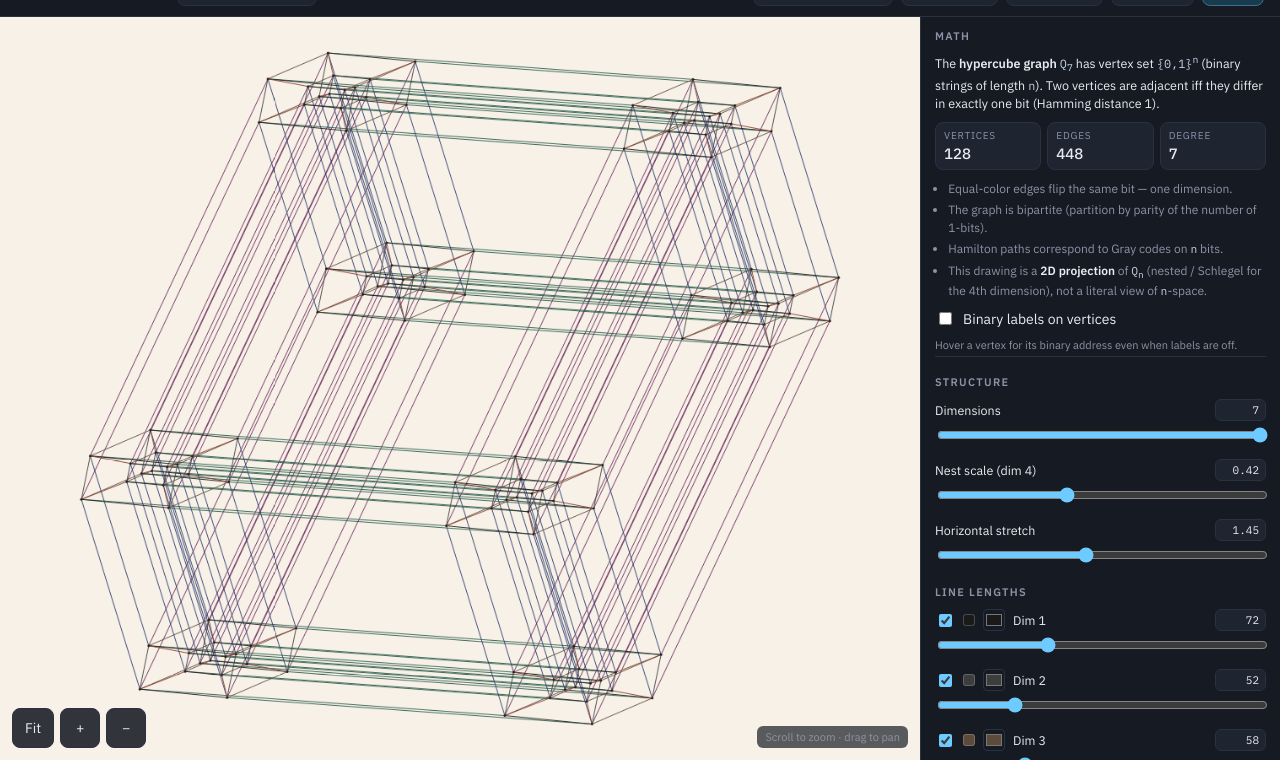
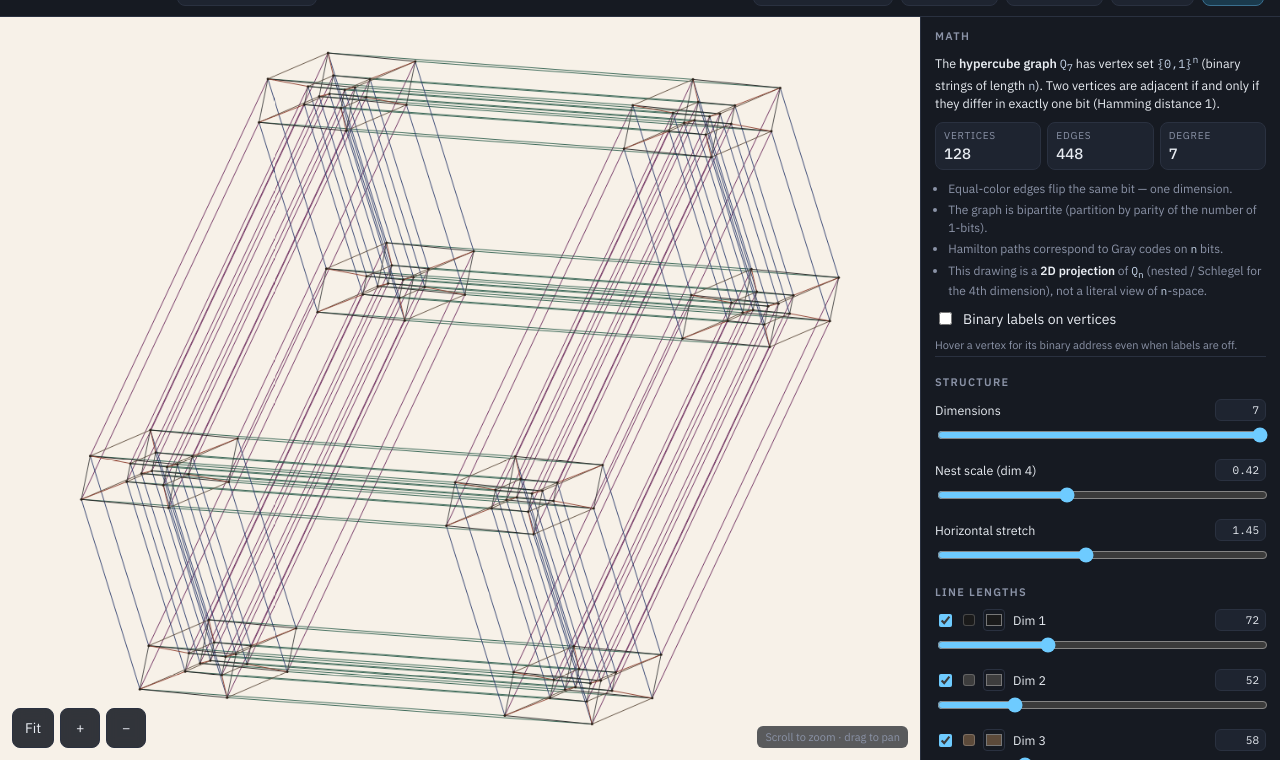
Before and after one commit to Nyuszi/hypercube-7, a plain HTML site: page index.html in a window 1280 px wide. Shown: the part 40-800 px from the top of the page. Drawn offline with Linux system fonts and the light colour scheme.

Commit message:
Spell out “if and only if” in the Math panel definition.

```diff
--- a/index.html
+++ b/index.html
@@ -83,7 +83,7 @@
             The <strong>hypercube graph</strong> <span class="math-sym" id="math-qn">Q<sub>7</sub></span>
             has vertex set <span class="math-sym">{0,1}<sup>n</sup></span>
             (binary strings of length <span class="math-sym">n</span>).
-            Two vertices are adjacent iff they differ in exactly one bit
+            Two vertices are adjacent if and only if they differ in exactly one bit
             (Hamming distance&nbsp;1).
           </p>
           <dl class="math-stats" id="math-stats">
```
